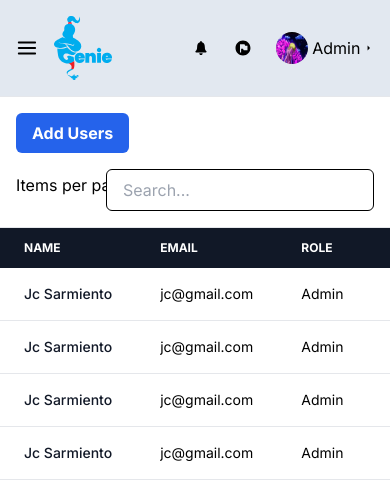
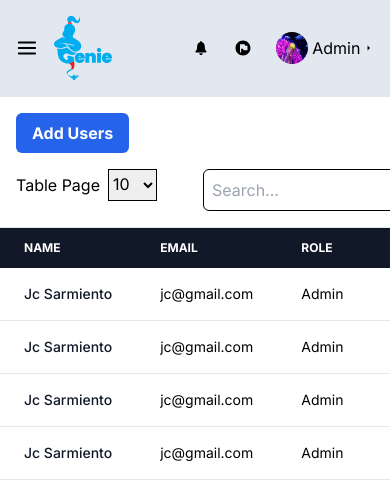
Before and after one commit to nugiwara12/riyoma, a Next.js app: page /user in a window 390 px wide. Shown: the top 500 px of the page. Built offline with nearby package versions, Linux system fonts and the light colour scheme.

Commit message:
fix search bar for mobile

```diff
--- a/src/app/user/page.js
+++ b/src/app/user/page.js
@@ -34,7 +34,7 @@ const [showModal, setShowModal,] = useState(false);
                     <div className="col-start-1 col-span-1">
                         <div className="flex justify-start">
                             <div className="dds__pagination__summary flex items-center mb-2 sm:mb-0">
-                                <label className="dds__pagination__per-page-label mr-2" htmlFor="590825466-per-page">Items per page</label>
+                                <label className="dds__pagination__per-page-label mr-2" htmlFor="590825466-per-page">Table Page</label>
                                 <div className="dds__select dds__select--sm dds__pagination__per-page-select" data-dds="select">
                                     <div className="dds__select__wrapper">
                                         <select className="dds__select__field border border-black h-8" id="590825466-per-page">
@@ -50,9 +50,9 @@ const [showModal, setShowModal,] = useState(false);
                             </div>
                         </div>
                     </div>
-                    <div className="col-start-2 col-span-1">
-                        <div className="flex justify-end mb-4 mr-4">
-                            <input type="text" placeholder="Search..." className="border border-black rounded-md px-4 py-2 flex" />
+                    <div className="grid col-start-2 col-span-1">
+                        <div className="flex justify-end mb-4 mr-2">
+                            <input type="text" placeholder="Search..." className="border border-black rounded-md px-2 py-2 flex" />
                         </div>
                     </div>
                 </nav>
```
